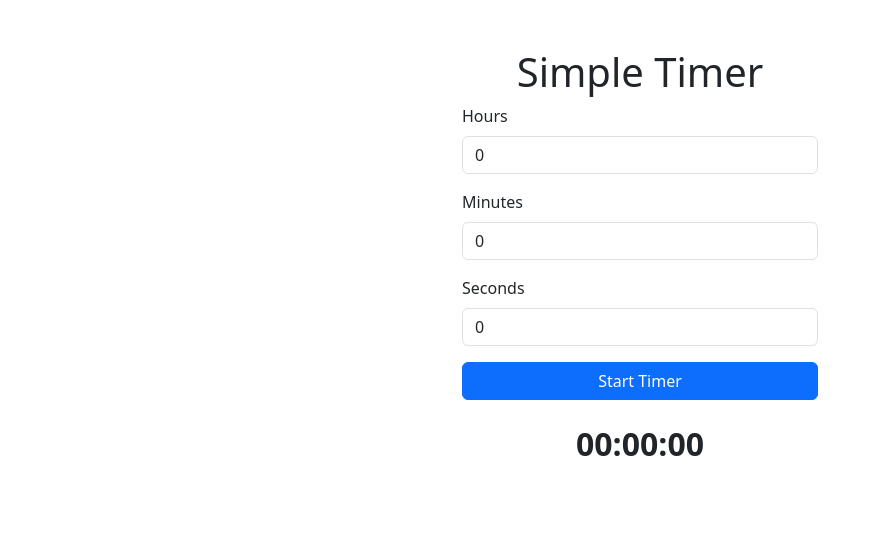
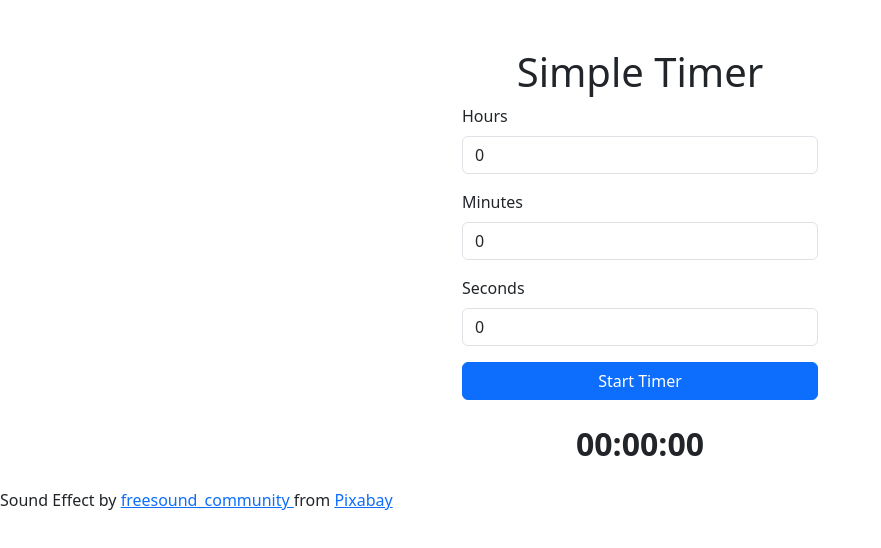
Before and after one commit to i-tabu/timer, a plain HTML site: page index.html in a window 1280 px wide. Shown: the whole page, without its empty margins (0-881 px from the left). Drawn offline with nearby package versions, Linux system fonts and the light colour scheme.

Commit message:
Update index.html
credits added

```diff
--- a/index.html
+++ b/index.html
@@ -38,7 +38,16 @@
 
         <div id="timerDisplay">00:00:00</div>
     </div>
-
+Sound Effect by
+    <a
+        href="https://pixabay.com/users/freesound_community-46691455/?utm_source=link-attribution&utm_medium=referral&utm_campaign=music&utm_content=7092">
+        freesound_community
+    </a>
+    from
+    <a
+        href="https://pixabay.com//?utm_source=link-attribution&utm_medium=referral&utm_campaign=music&utm_content=7092">
+        Pixabay
+    </a>
     <script>
         const hoursInput = document.getElementById('hours');
         const minutesInput = document.getElementById('minutes');
```
